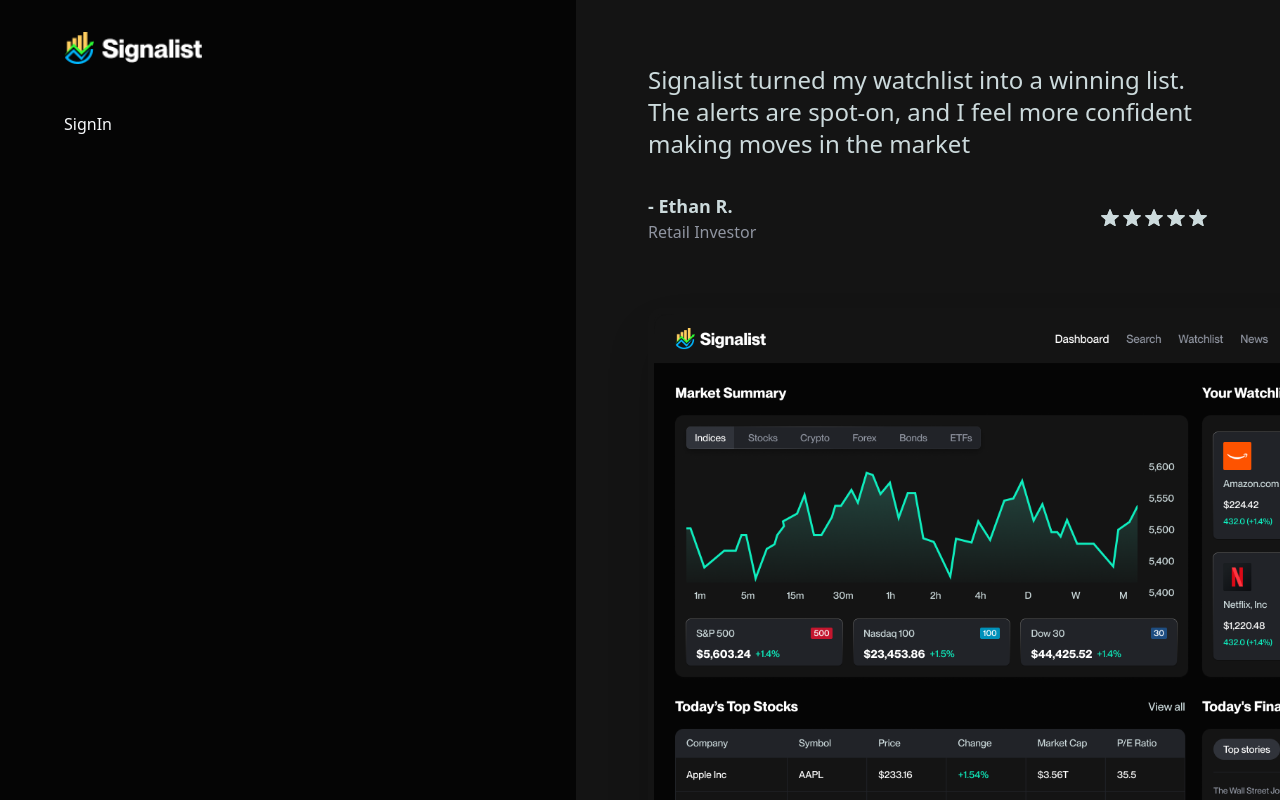
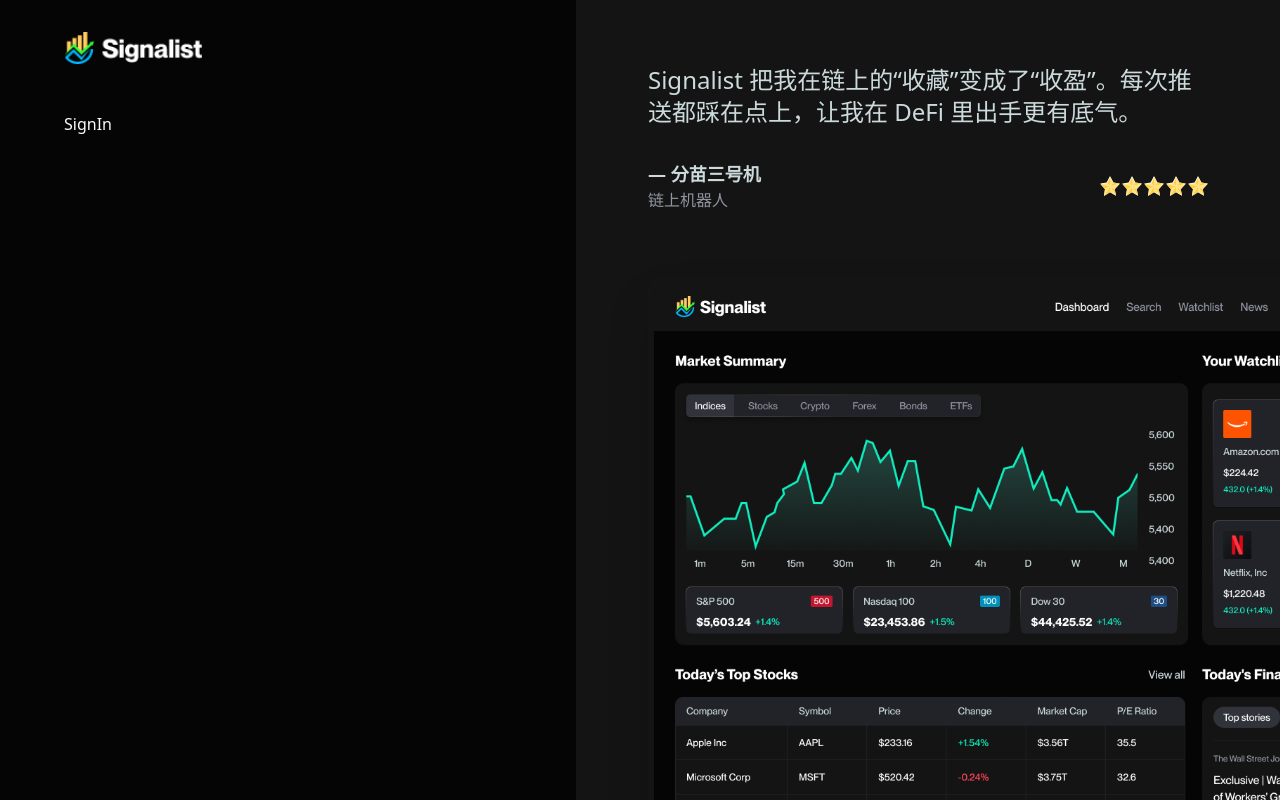
Before and after one commit to lelouchzhang/tracker_fs, a Next.js app: page /sign-in in a window 1280 px wide. Built offline with nearby package versions, Linux system fonts and the light colour scheme.

Commit message:
Improvement: Layout Section

```diff
--- a/app/(auth)/layout.tsx
+++ b/app/(auth)/layout.tsx
@@ -20,18 +20,18 @@
       <section className="auth-right-section">
         <div className="z-10 relative lg:mt-4 lg:mb-16">
           <blockquote className="auth-blockquote">
-            Signalist turned my watchlist into a winning list. The alerts are
-            spot-on, and I feel more confident making moves in the market
+            Signalist 把我在链上的“收藏”变成了“收盈”。每次推送都踩在点上，让我在
+            DeFi 里出手更有底气。
           </blockquote>
           <div className="flex items-center justify-between">
             <div>
-              <cite className="auth-testimonial-author">- Ethan R.</cite>
-              <p className="max-md:text-xs text-gray-500">Retail Investor</p>
+              <cite className="auth-testimonial-author">— 分苗三号机</cite>
+              <p className="max-md:text-xs text-gray-500">链上机器人</p>
             </div>
             <div className="flex items-center gap-0.5">
               {[1, 2, 3, 4, 5].map((star) => (
                 <Image
-                  src="/assets/icons/star.svg"
+                  src="/assets/icons/星星.svg"
                   alt="Star"
                   key={star}
                   width={20}
```
Also changed, not shown: public/assets/icons/星星.svg (added).
